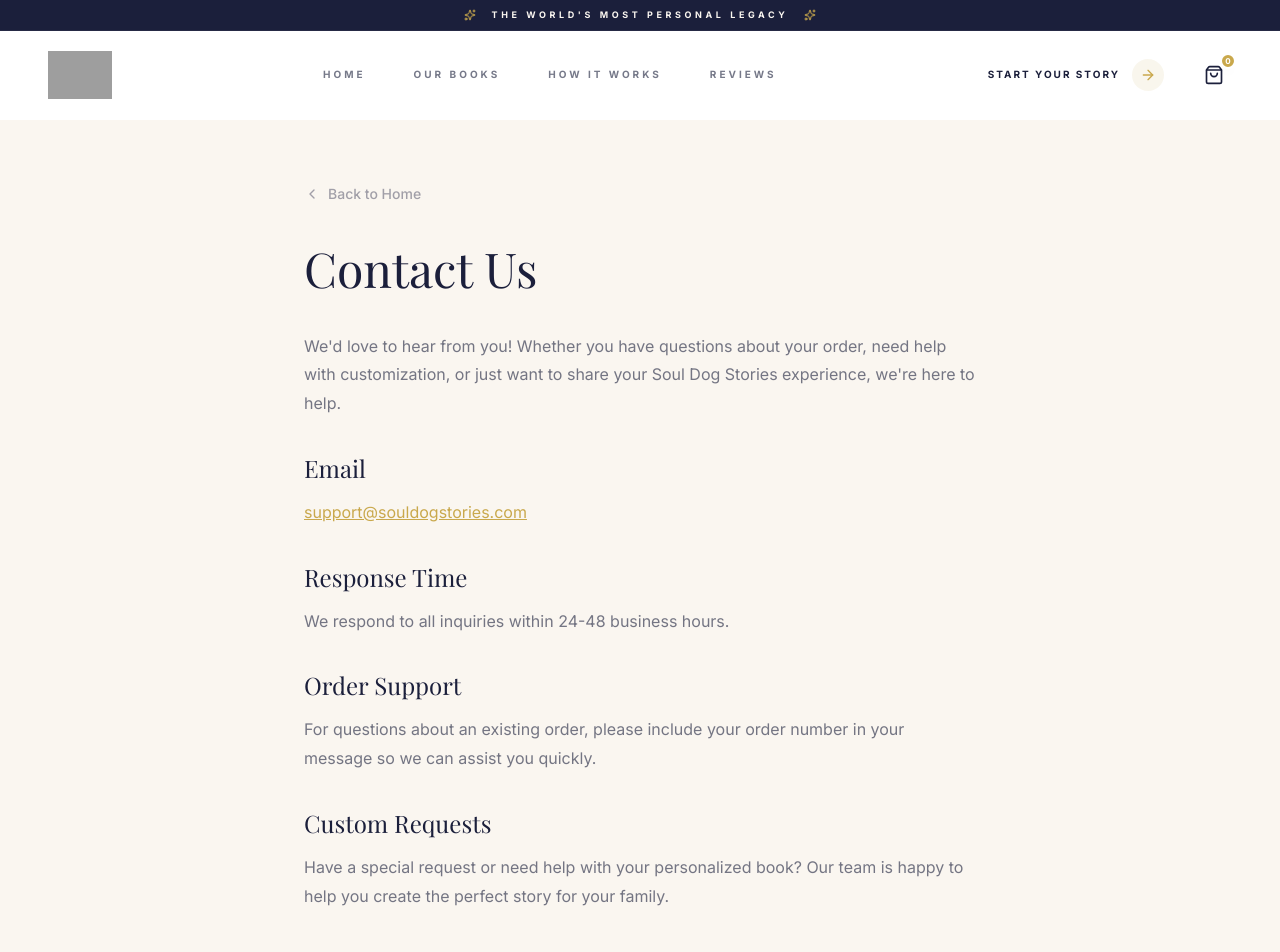
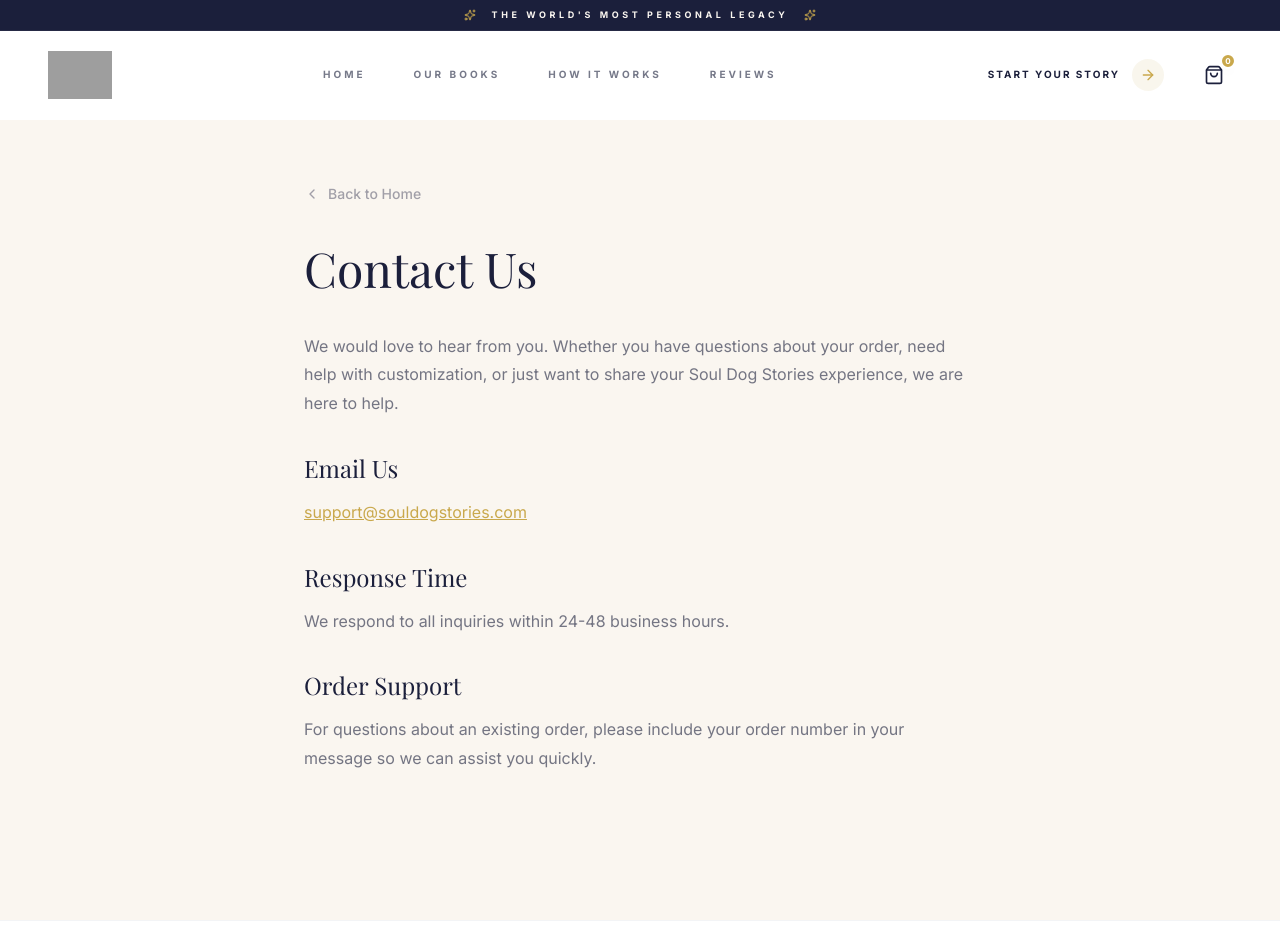
Before and after one commit to stephbarr3ro/soul-dog-app, a React (Vite) app: page /policy/contact in a window 1280 px wide. Shown: the top 952 px of the page. Built offline with nearby package versions, Linux system fonts and the light colour scheme; grey boxes are pictures that could not be loaded; a web font is replaced by a local one.

Commit message:
scroll to top on navigation, fix contact page

```diff
--- a/src/App.tsx
+++ b/src/App.tsx
@@ -4,7 +4,9 @@
  */
 
 import React from 'react';
-import { BrowserRouter as Router, Routes, Route } from 'react-router-dom';
+import { BrowserRouter as Router, Routes, Route, useLocation } from 'react-router-dom';
+
+const ScrollToTop = () => { const { pathname } = useLocation(); React.useEffect(() => { window.scrollTo(0, 0); }, [pathname]); return null; };
 import { Layout } from '@/src/components/Layout';
 import { Home } from '@/src/pages/Home';
 import { Customize } from '@/src/pages/Customize';
@@ -15,6 +17,7 @@ import { PolicyPage } from '@/src/pages/PolicyPage';
 export default function App() {
   return (
     <Router>
+      <ScrollToTop />
       <Routes>
         <Route path="/" element={<Layout><Home /></Layout>} />
         <Route path="/customize" element={<Customize />} />
--- a/src/pages/PolicyPage.tsx
+++ b/src/pages/PolicyPage.tsx
@@ -81,19 +81,13 @@ const POLICIES: Record<string, { title: string; content: string }> = {
   contact: {
     title: 'Contact Us',
     content: `
-      <p>We'd love to hear from you! Whether you have questions about your order, need help with customization, or just want to share your Soul Dog Stories experience, we're here to help.</p>
-
-      <h2>Email</h2>
+      <p>We would love to hear from you. Whether you have questions about your order, need help with customization, or just want to share your Soul Dog Stories experience, we are here to help.</p>
+      <h2>Email Us</h2>
       <p><a href="mailto:support@souldogstories.com">support@souldogstories.com</a></p>
-
       <h2>Response Time</h2>
       <p>We respond to all inquiries within 24-48 business hours.</p>
-
       <h2>Order Support</h2>
       <p>For questions about an existing order, please include your order number in your message so we can assist you quickly.</p>
-
-      <h2>Custom Requests</h2>
-      <p>Have a special request or need help with your personalized book? Our team is happy to help you create the perfect story for your family.</p>
     `
   }
 };
```
